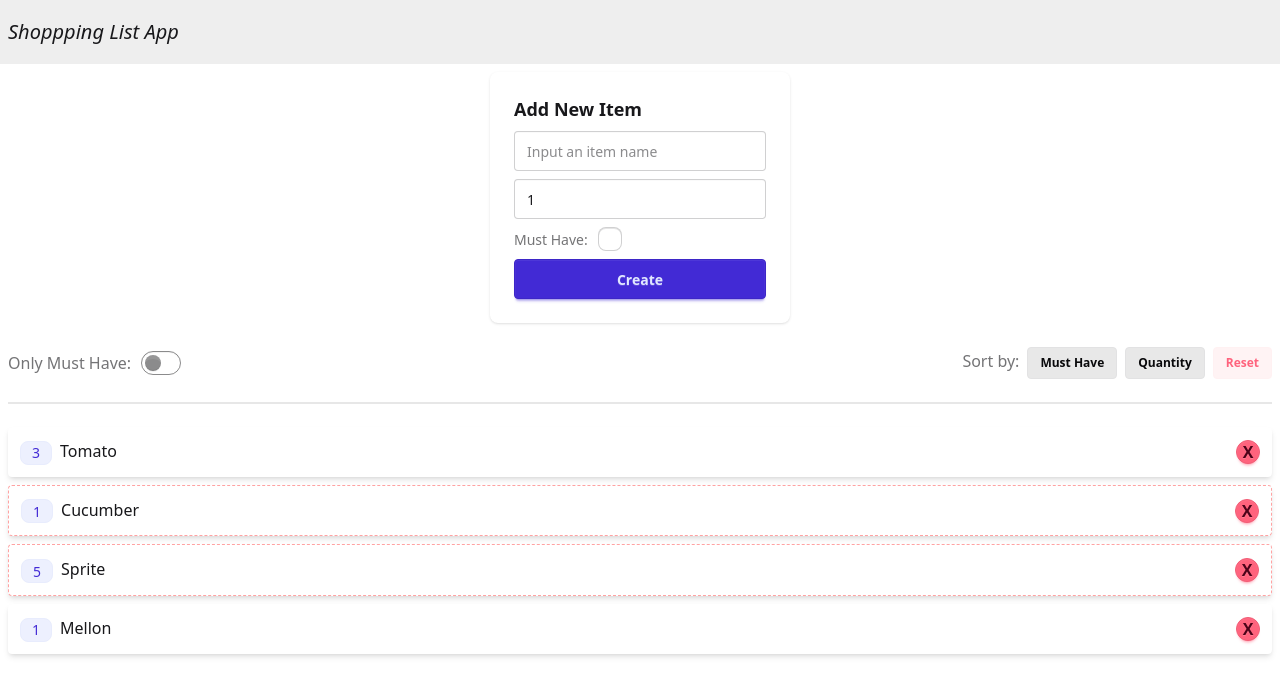
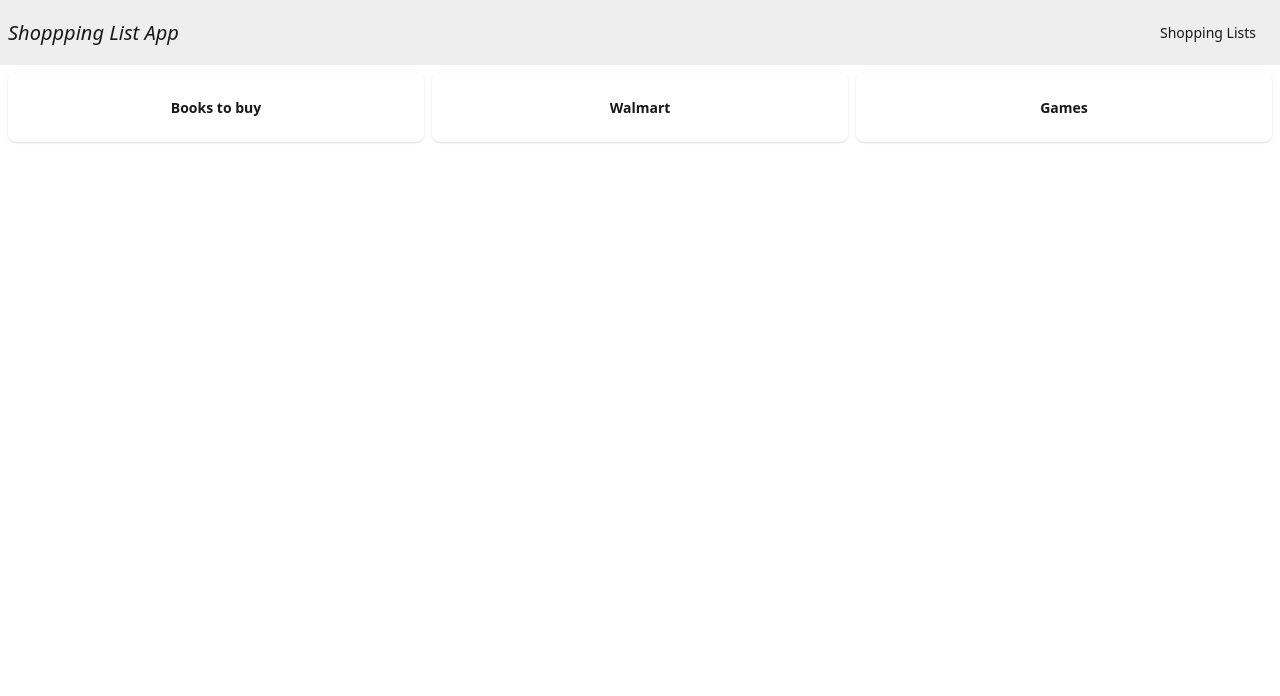
Before and after one commit to Ayzrian/mate-react-advanced, a React (Vite) app in the folder react-shopping-list/: page /shopping-lists in a window 1280 px wide. Shown: the top 696 px of the page. Built offline with nearby package versions, Linux system fonts and the light colour scheme.

Commit message:
Implementing Simple Navigation

```diff
--- a/react-shopping-list/package.json
+++ b/react-shopping-list/package.json
@@ -15,6 +15,7 @@
     "classnames": "^2.5.1",
     "react": "^18.3.1",
     "react-dom": "^18.3.1",
+    "react-router": "^7.4.1",
     "tailwindcss": "^4.0.17"
   },
   "devDependencies": {
--- a/react-shopping-list/src/App.tsx
+++ b/react-shopping-list/src/App.tsx
@@ -1,57 +1,21 @@
-import { Header } from "./components/Header/Header"
-import { ShoppingList } from "./components/ShoppingList/ShoppingList"
-import { ShoppingListForm, ShoppingListFormValues } from "./components/ShoppingListForm/ShoppingListForm"
-import { ShoppingListPanel } from "./components/ShoppingListPanel/ShoppingListPanel"
-import { useShoppingList } from "./hooks/useShoppingList"
-import { ShoppingItem } from "./types"
-
-const items: ShoppingItem[] = [
-  {id: 1, name: "Tomato", quantity: 3},
-  {id: 2, name: "Cucumber", quantity: 1, mustHave: true},
-  {id: 3, name: "Sprite", quantity: 5, mustHave: true},
-  {id: 4, name: "Mellon", quantity: 1}
-]
+import { BrowserRouter, Route, Routes } from "react-router"
+import { ShoppingListPage } from "./pages/ShoppingListPage"
+import { ShoppingListsPage } from "./pages/ShoppingListsPage"
+import { AppLayout } from "./pages/AppLayout"
 
 function App() {
-  const {
-    list,
-    addItem,
-    deleteItem,
-    mustHaveFilter,
-    setMustHaveFilter,
-    setSortBy
-  } = useShoppingList(items);
+  return <BrowserRouter>
+    <Routes>
+      <Route path="/shopping-lists" element={<AppLayout />}>
+        <Route index element={<ShoppingListsPage />}/>
+        <Route path=":id" element={<ShoppingListPage />}/>
+      </Route>
 
-  const handleSubmit = (item: ShoppingListFormValues) => {
-    addItem(item);
-  }
-
-  const handleItemDelete = (itemId: number) => {
-    deleteItem(itemId);
-  }
-
-  return (
-    <>
-      <Header>
-        <em>Shoppping List App</em>
-      </Header>
-
-      <div className="container mx-auto p-2">
-        <ShoppingListForm onSubmit={handleSubmit} />
-
-        <br/>
-        <ShoppingListPanel
-          mustHaveFilter={mustHaveFilter}
-          onMustHaveFilterChange={setMustHaveFilter}
-          onSortByChange={setSortBy}
-        />
-
-        <div className="divider"/>
-
-        <ShoppingList list={list} onItemDelete={handleItemDelete}/>
-      </div>
-    </>
-  )
+      <Route element={<AppLayout/>}>
+        <Route path="*" element={<p>Page not found.</p>}/>
+      </Route>
+    </Routes>
+  </BrowserRouter>
 }
 
 export default App
--- a/react-shopping-list/src/components/Header/Header.tsx
+++ b/react-shopping-list/src/components/Header/Header.tsx
@@ -1,4 +1,5 @@
 import { ReactElement } from "react"
+import { Link } from "react-router";
 
 interface HeaderProps {
   children: ReactElement;
@@ -7,11 +8,17 @@ interface HeaderProps {
 export function Header({ children }: HeaderProps) {
     return (
       <div className="bg-base-300">
-        <div className="navbar container mx-auto">
+        <div className="navbar container mx-auto flex justify-between">
           <h1 className="text-xl">
             {children}
           </h1>
+
+          <ul className="menu menu-horizontal px-1">
+            <li>
+              <Link to="/shopping-lists">Shopping Lists</Link>
+            </li>
+          </ul>
         </div>
-       </div>
+      </div>
     )
 }
--- /dev/null
+++ b/react-shopping-list/src/pages/AppLayout.tsx
@@ -0,0 +1,16 @@
+import { Outlet } from "react-router";
+import { Header } from "../components/Header/Header";
+
+export function AppLayout() {
+    return (
+        <>
+            <Header>
+            <em>Shoppping List App</em>
+            </Header>
+
+            <div className="container mx-auto p-2">
+                <Outlet />
+            </div>
+        </>
+    );
+}
--- /dev/null
+++ b/react-shopping-list/src/pages/ShoppingListPage.tsx
@@ -0,0 +1,48 @@
+import { ShoppingList } from "../components/ShoppingList/ShoppingList";
+import { ShoppingListForm, ShoppingListFormValues } from "../components/ShoppingListForm/ShoppingListForm";
+import { ShoppingListPanel } from "../components/ShoppingListPanel/ShoppingListPanel";
+import { useShoppingList } from "../hooks/useShoppingList";
+import { ShoppingItem } from "../types";
+
+const items: ShoppingItem[] = [
+  {id: 1, name: "Tomato", quantity: 3},
+  {id: 2, name: "Cucumber", quantity: 1, mustHave: true},
+  {id: 3, name: "Sprite", quantity: 5, mustHave: true},
+  {id: 4, name: "Mellon", quantity: 1}
+]
+
+export function ShoppingListPage() {
+      const {
+        list,
+        addItem,
+        deleteItem,
+        mustHaveFilter,
+        setMustHaveFilter,
+        setSortBy
+      } = useShoppingList(items);
+
+      const handleSubmit = (item: ShoppingListFormValues) => {
+        addItem(item);
+      }
+
+      const handleItemDelete = (itemId: number) => {
+        deleteItem(itemId);
+      }
+
+      return (
+        <>
+            <ShoppingListForm onSubmit={handleSubmit} />
+
+            <br/>
+            <ShoppingListPanel
+                mustHaveFilter={mustHaveFilter}
+                onMustHaveFilterChange={setMustHaveFilter}
+                onSortByChange={setSortBy}
+            />
+
+            <div className="divider"/>
+
+            <ShoppingList list={list} onItemDelete={handleItemDelete}/>
+        </>
+    );
+}
--- /dev/null
+++ b/react-shopping-list/src/pages/ShoppingListsPage.tsx
@@ -0,0 +1,35 @@
+import { Link } from "react-router";
+
+export interface ShoppingList {
+    id: number;
+    name: string;
+}
+
+const shoppingLists: ShoppingList[] = [
+    {
+        id: 1,
+        name: 'Books to buy',
+    },
+    {
+        id: 2,
+        name: 'Walmart',
+    },
+    {
+        id: 3,
+        name: 'Games',
+    },
+]
+
+export function ShoppingListsPage() {
+    return <div className="grid grid-cols-1 md:grid-cols-3 gap-2">
+        {
+            shoppingLists.map((list) => <div key={list.id} className="card bg-white shadow-sm cursor-pointer">
+                <div className="card-body text-center font-bold">
+                    <Link to={`/shopping-lists/${list.id}`}>
+                        {list.name}
+                    </Link>
+                </div>
+            </div>)
+        }
+    </div>
+}
```
Also changed, not shown: 1 other file (tests, documents, lock files or other folders).
